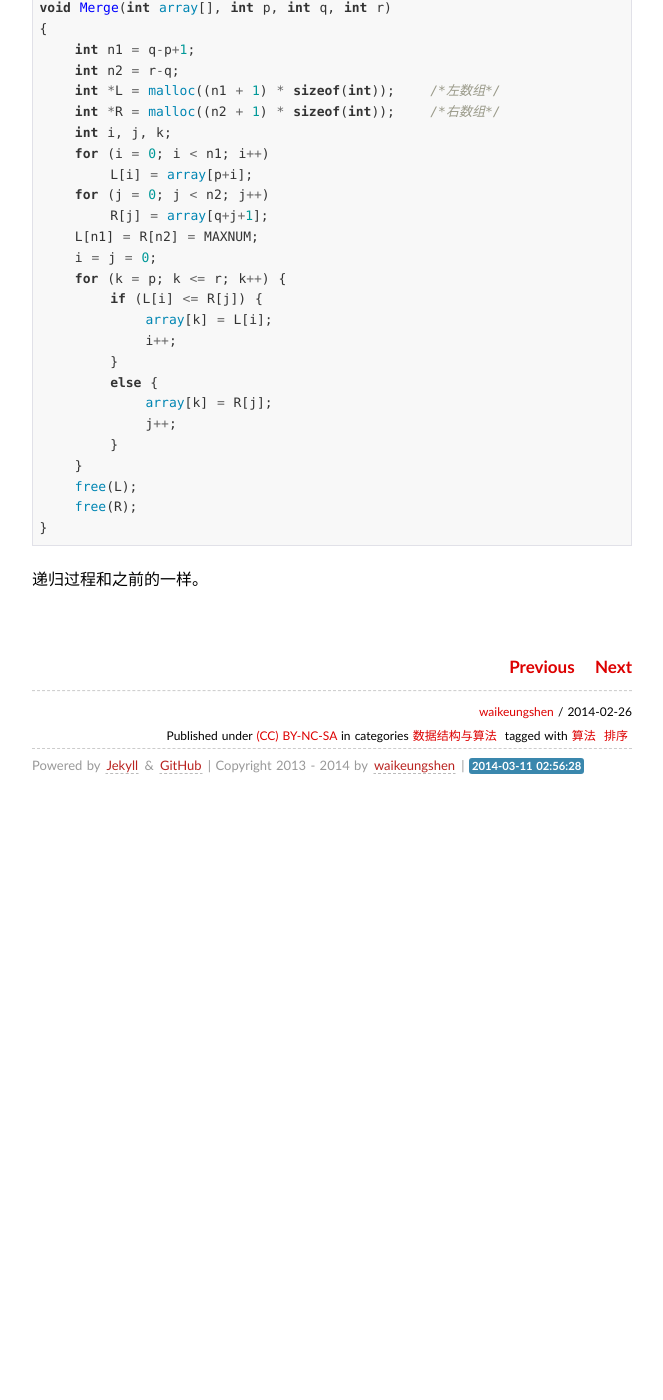
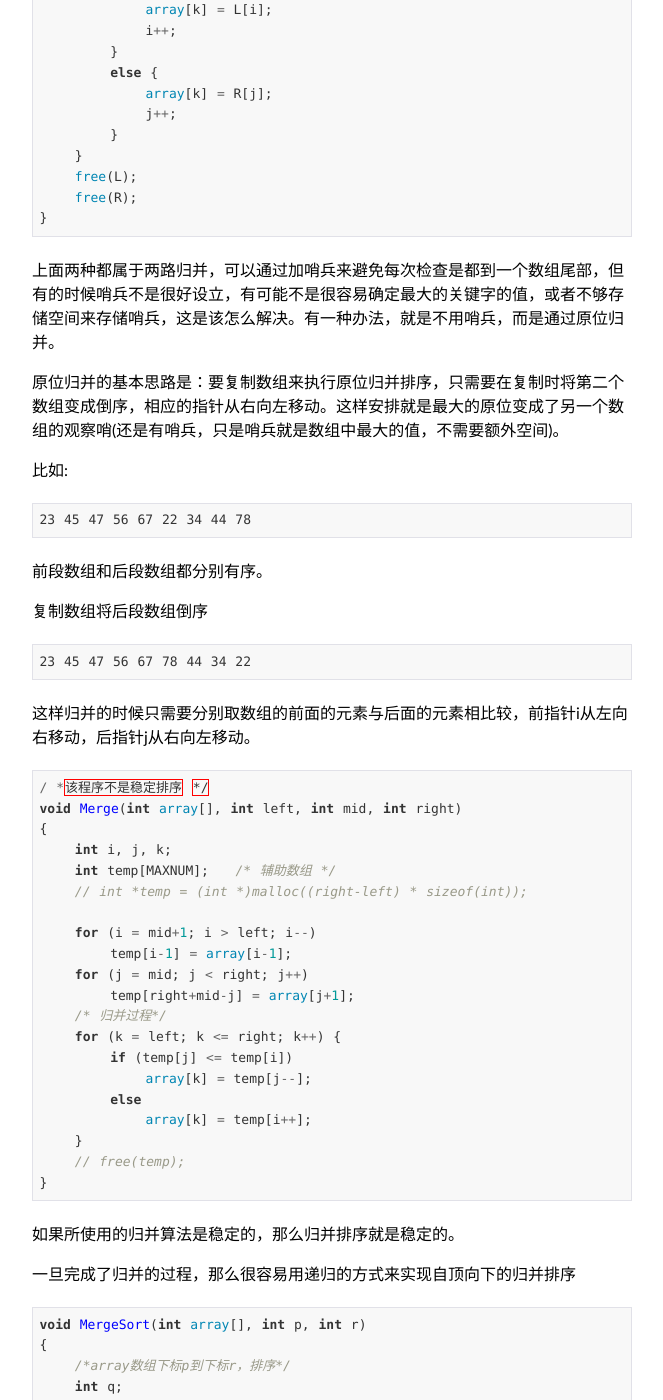
Before and after one commit to AndroidInternal/waikeung.github.com, a Jekyll site: the page built from _posts/2014-02-26-merge_sort.md, in a window 1280 px wide and 1400 px high, scrolled down 1566 px. Shown: the whole window, without its empty margins (308-971 px from the left). Built offline with Jekyll 4.4.1, drawn with Linux system fonts in a browser that asks for light colours; some web fonts are replaced; Markdown is read by kramdown in place of the engine named in the settings; comment, search, counter and statistics services are not loaded; before the commit the page ends 2374 px from its top, so only the background shows below that; some of the changed text lies outside the part shown.

Commit message:
更新merge sort

````diff
--- a/_posts/2014-02-26-merge_sort.md
+++ b/_posts/2014-02-26-merge_sort.md
@@ -49,21 +49,6 @@ void Merge(int array[], int p, int q, int r)
 }
 ```
 
-递归过程：
-
-```c
-void MergeSort(int array[], int p, int r)
-{
-    /*array数组下标p到下标r，排序*/
-    int q;
-    if (p < r) {
-        q = (p + r) / 2;
-        MergeSort(array, p, q);
-        MergeSort(array, q+1, r);
-        Merge(array, p, q, r);
-    }
-}
-```
 
 上面的算法中，每一基本步骤都需要判断，每个子序列是否为空了。解决这个问题的想法是放一个**哨兵**，避免检查子序列是否为空。用于简化代码，这里用`MAXNUM`作为哨兵的值,可以在之前就宏定义为一个比较大的数值`#define MAXNUM 100000`。当露出哨兵的时候，不可能是两个值中的较小的值，除非另一个哨兵也出现了，但这时所有非哨兵的数值已经排序好了。
 
@@ -96,4 +81,63 @@ void Merge(int array[], int p, int q, int r)
 }
 ```
 
-递归过程和之前的一样。
+上面两种都属于两路归并，可以通过加哨兵来避免每次检查是都到一个数组尾部，但有的时候哨兵不是很好设立，有可能不是很容易确定最大的关键字的值，或者不够存储空间来存储哨兵，这是该怎么解决。有一种办法，就是不用哨兵，而是通过原位归并。
+
+原位归并的基本思路是：要复制数组来执行原位归并排序，只需要在复制时将第二个数组变成倒序，相应的指针从右向左移动。这样安排就是最大的原位变成了另一个数组的观察哨(还是有哨兵，只是哨兵就是数组中最大的值，不需要额外空间)。
+
+比如:
+
+```
+23 45 47 56 67 22 34 44 78
+```
+
+前段数组和后段数组都分别有序。
+
+复制数组将后段数组倒序
+
+```
+23 45 47 56 67 78 44 34 22
+```
+
+这样归并的时候只需要分别取数组的前面的元素与后面的元素相比较，前指针i从左向右移动，后指针j从右向左移动。
+
+```c
+/ *该程序不是稳定排序 */
+void Merge(int array[], int left, int mid, int right)
+{
+    int i, j, k;
+    int temp[MAXNUM];   /* 辅助数组 */
+    // int *temp = (int *)malloc((right-left) * sizeof(int));
+
+    for (i = mid+1; i > left; i--)
+        temp[i-1] = array[i-1];
+    for (j = mid; j < right; j++)
+        temp[right+mid-j] = array[j+1];
+    /* 归并过程*/
+    for (k = left; k <= right; k++) {
+        if (temp[j] <= temp[i])
+            array[k] = temp[j--];
+        else
+            array[k] = temp[i++];
+    }
+    // free(temp);
+}
+```
+
+如果所使用的归并算法是稳定的，那么归并排序就是稳定的。
+
+一旦完成了归并的过程，那么很容易用递归的方式来实现自顶向下的归并排序
+
+```c
+void MergeSort(int array[], int p, int r)
+{
+    /*array数组下标p到下标r，排序*/
+    int q;
+    if (p < r) {
+        q = (p + r) / 2;
+        MergeSort(array, p, q);
+        MergeSort(array, q+1, r);
+        Merge(array, p, q, r);
+    }
+}
+```
````
